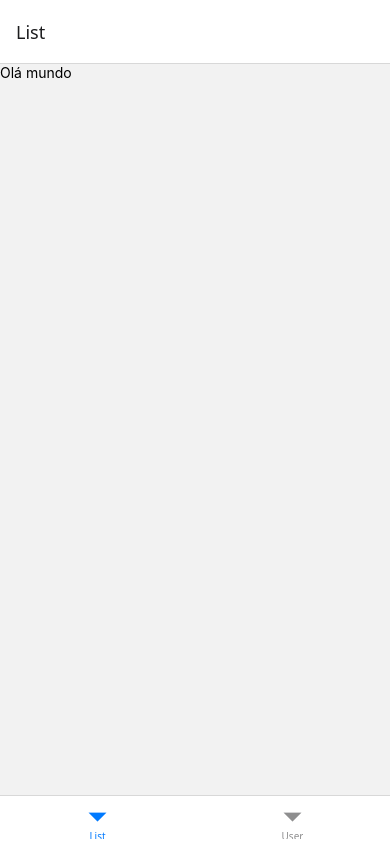
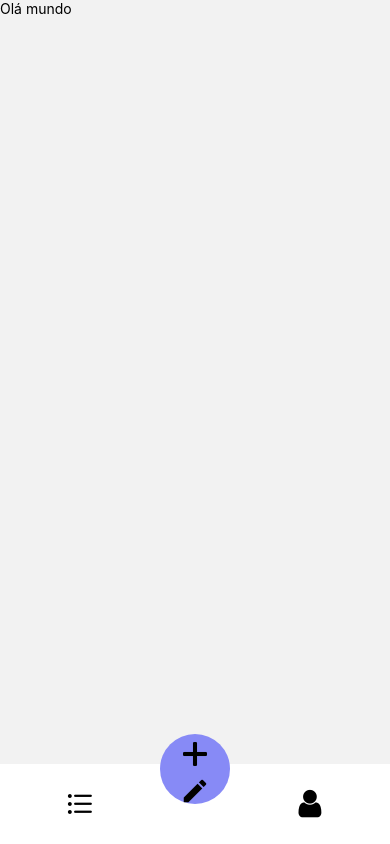
Before and after one commit to luscascarvalho/todo-lists, a React Native app in the folder my-app/: screen /BottomRoutes in a window 390 px wide. Built offline with nearby package versions, Linux system fonts and the light colour scheme.

Commit message:
feat: iniciar tabBar da aplicação

```diff
--- /dev/null
+++ b/my-app/src/components/customTabBar/index.tsx
@@ -0,0 +1,47 @@
+import React from "react";
+
+import {
+  ActivityIndicator,
+  Text,
+  TouchableHighlightProps,
+  TouchableOpacity,
+  View,
+} from "react-native";
+
+import { style } from "./style";
+
+import {
+  Ionicons,
+  FontAwesome,
+  Entypo,
+  AntDesign,
+  MaterialIcons,
+} from "@expo/vector-icons";
+
+interface CustomTabBarProps {
+  state: any;
+  navigation: any;
+}
+
+export default function CustomTabBar({ state, navigation }: CustomTabBarProps) {
+  return (
+    <View style={style.tabArea}>
+      <TouchableOpacity style={style.tabItem}>
+        <AntDesign name="bars" style={{ fontSize: 32 }} />
+      </TouchableOpacity>
+
+      <TouchableOpacity style={style.tabItemButton}>
+        <View>
+            <Entypo name="plus" size={40}/>
+        </View>
+        <View>
+        <MaterialIcons name="edit" size={30} style={{color: '#000'}}/>
+        </View>
+      </TouchableOpacity>
+
+      <TouchableOpacity style={style.tabItem}>
+        <FontAwesome name="user" style={{ fontSize: 32 }} />
+      </TouchableOpacity>
+    </View>
+  );
+}
--- /dev/null
+++ b/my-app/src/components/customTabBar/style.ts
@@ -0,0 +1,27 @@
+import { StyleSheet } from "react-native";
+import { themas } from "../../global/themes";
+
+export const style = StyleSheet.create({
+    tabArea: {
+        flexDirection: 'row',
+        height: 80,
+        justifyContent: 'space-around'
+    },
+
+    tabItem: {
+        flex: 1,
+        justifyContent: 'center',
+        alignItems: 'center',
+    },
+
+    tabItemButton: {
+        width: 70,
+        height: 70,
+        borderRadius: 35,
+        alignItems: 'center',
+        justifyContent: 'center',
+        zIndex: 9999,
+        top: -30,
+        backgroundColor: themas.color.primary
+    },
+});
--- a/my-app/src/routes/bottom.routes.tsx
+++ b/my-app/src/routes/bottom.routes.tsx
@@ -1,12 +1,18 @@
 import { createBottomTabNavigator } from "@react-navigation/bottom-tabs";
 import List from "../pages/list";
 import User from "../pages/user";
+import CustomTabBar from "../components/customTabBar";
 
 const Tab = createBottomTabNavigator();
 
 export default function BottomRoutes() {
   return (
-    <Tab.Navigator>
+    <Tab.Navigator
+      screenOptions={{
+        headerShown: false,
+      }}
+      tabBar={(props) => <CustomTabBar {...props} />}
+    >
       <Tab.Screen name="List" component={List} />
       <Tab.Screen name="User" component={User} />
     </Tab.Navigator>
```
